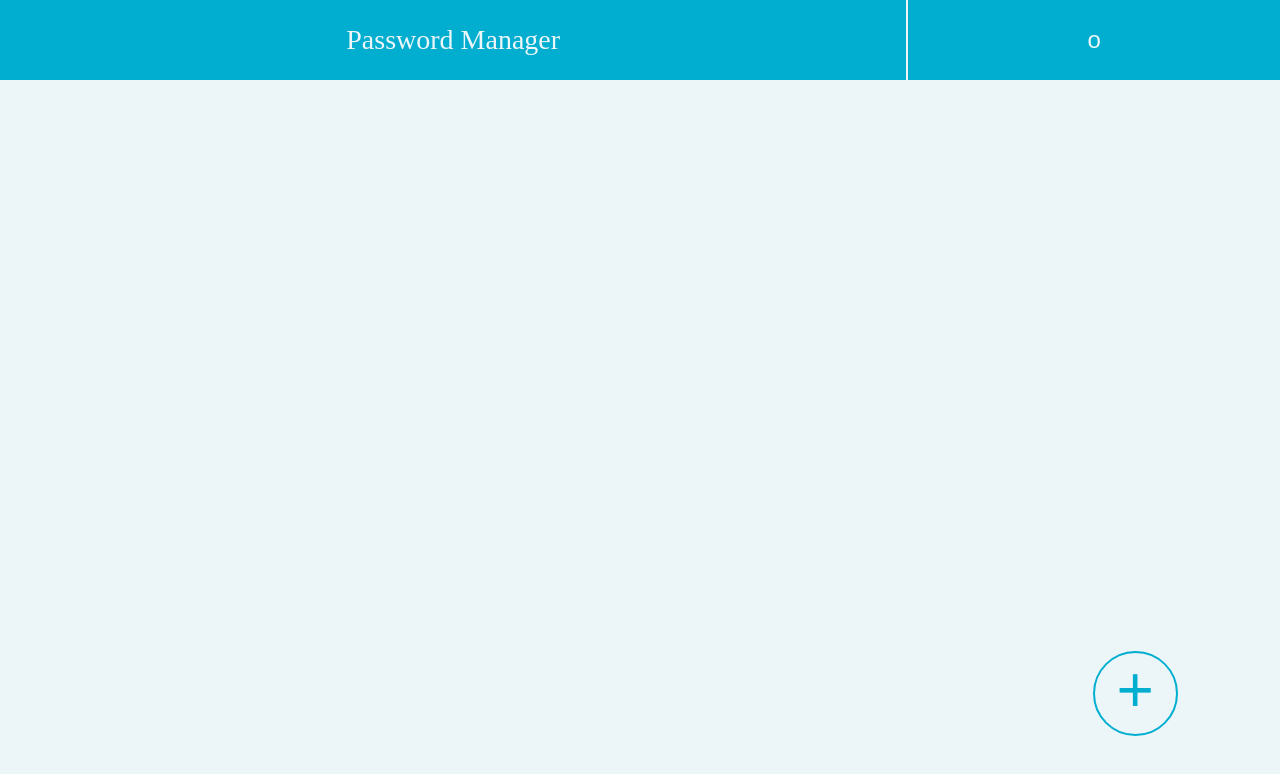
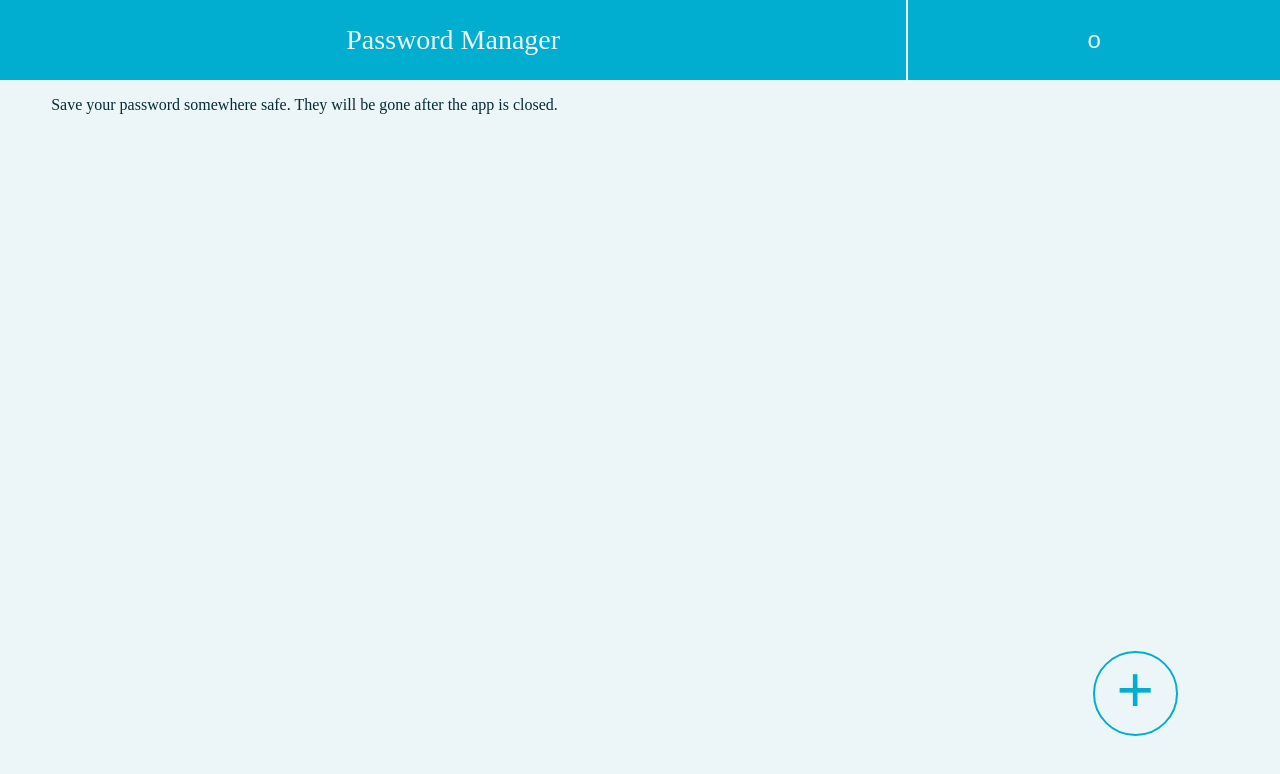
Before and after one commit to teohan-eksi/Password-Generator, a React (Create React App) app: page / in a window 1280 px wide. Shown: the top 774 px of the page. Built offline with nearby package versions, Linux system fonts and the light colour scheme.

Commit message:
generated password is shown on the home screen

```diff
--- a/package.json
+++ b/package.json
@@ -3,6 +3,7 @@
   "version": "0.1.0",
   "private": true,
   "dependencies": {
+    "fs": "^0.0.1-security",
     "react": "^17.0.2",
     "react-dom": "^17.0.2",
     "react-scripts": "4.0.3"
--- a/src/App.css
+++ b/src/App.css
@@ -139,3 +139,7 @@ body{
 
   align-self: flex-end;
 }
+
+.passwordsContainer{
+  padding: 0 4% 0 4%;
+}
--- a/src/components/AddPasswordPage.js
+++ b/src/components/AddPasswordPage.js
@@ -71,6 +71,8 @@ function AddPasswordPage(props){
           userGeneratedPassword={userGeneratedPassword}
 
           onSaveClick={onSaveClick}
+
+          changeShownState = {props.changeShownState}
         />
       </div>
     );
--- a/src/components/Body.js
+++ b/src/components/Body.js
@@ -5,6 +5,8 @@ import React from 'react';
 import Passwords from './Passwords.js';
 import AddPasswordButton from './AddPasswordButton.js';
 import AddPasswordPage from './AddPasswordPage.js';
+
+
 
 class Body extends React.Component{
   constructor(props){
@@ -16,7 +18,9 @@ class Body extends React.Component{
       isPasswordsShown: true,
       isAddPasswordButtonShown: true,
       isAddPasswordPageShown: false,
-      previousPages: [""]
+      previousPages: [""],
+      passwordTitle: "",
+      psw: ""
     };
 
     this.changeShownState = this.changeShownState.bind(this);
@@ -38,9 +42,8 @@ class Body extends React.Component{
           //control the render of the content inside Passwords component
           isShown = {this.state.isPasswordsShown}
 
-          //pass the setHeaderTitle function down the hierarchy
-          //if a password title is chosen, its value will be the header title.
-          changeHeaderTitle={this.props.changeHeaderTitle}
+          passwordTitle = {this.state.passwordTitle}
+          psw = {this.state.psw}
         />
         <AddPasswordButton
           isShown = {this.state.isAddPasswordButtonShown}
@@ -59,6 +62,8 @@ class Body extends React.Component{
 
           //show back arrow on the required page
           setBackArrowShown = {this.props.setBackArrowShown}
+
+          changeShownState = {this.changeShownState}
         />
       </div>
     );
--- a/src/components/Passwords.js
+++ b/src/components/Passwords.js
@@ -4,11 +4,31 @@
 import React from 'react';
 
 class WorkoutPrograms extends React.Component{
+  constructor(props){
+    super(props);
+
+    this.state = {
+      showTitleAndPsw: [""]
+    };
+
+    this.functionName = this.functionName.bind(this);
+  }
+
+  functionName() {
+    this.setState({
+      showTitleAndPsw: this.state.showTitleAndPsw.push(this.props.passwordTitle)
+      }
+    );
+  }
+
   render() {
     if(this.props.isShown){
       return (
-        <div className="workoutProgramsContainer">
-
+        <div className="passwordsContainer">
+          <p>Save your password somewhere safe.
+          They will be gone after the app is closed.</p>
+          <p className="addPasswordTitle">{this.props.passwordTitle}</p>
+          <p>{this.props.psw}</p>
         </div>
       );
     }else{
--- a/src/components/ShowPasswordInAddPassword.js
+++ b/src/components/ShowPasswordInAddPassword.js
@@ -11,7 +11,6 @@ export default function ShowWorkoutInAddWorkout(props) {
   useEffect(()=>{
     //this function is called from the parent.
     if(props.addClicked){
-      console.log("addClicked in Child");
       setIsShown(true);
       setShowPassword(props.userGeneratedPassword);
 
@@ -30,6 +29,11 @@ export default function ShowWorkoutInAddWorkout(props) {
   function onSaveClick(e) {
     e.preventDefault();
     console.log("save click");
+
+    props.changeShownState({
+      passwordTitle: props.passwordValues.passwordTitle,
+      psw: props.userGeneratedPassword
+    });
 
     //clean the current input fields.
     //this clears the showing area below
```
Also changed, not shown: 1 other file (tests, documents, lock files or other folders).
